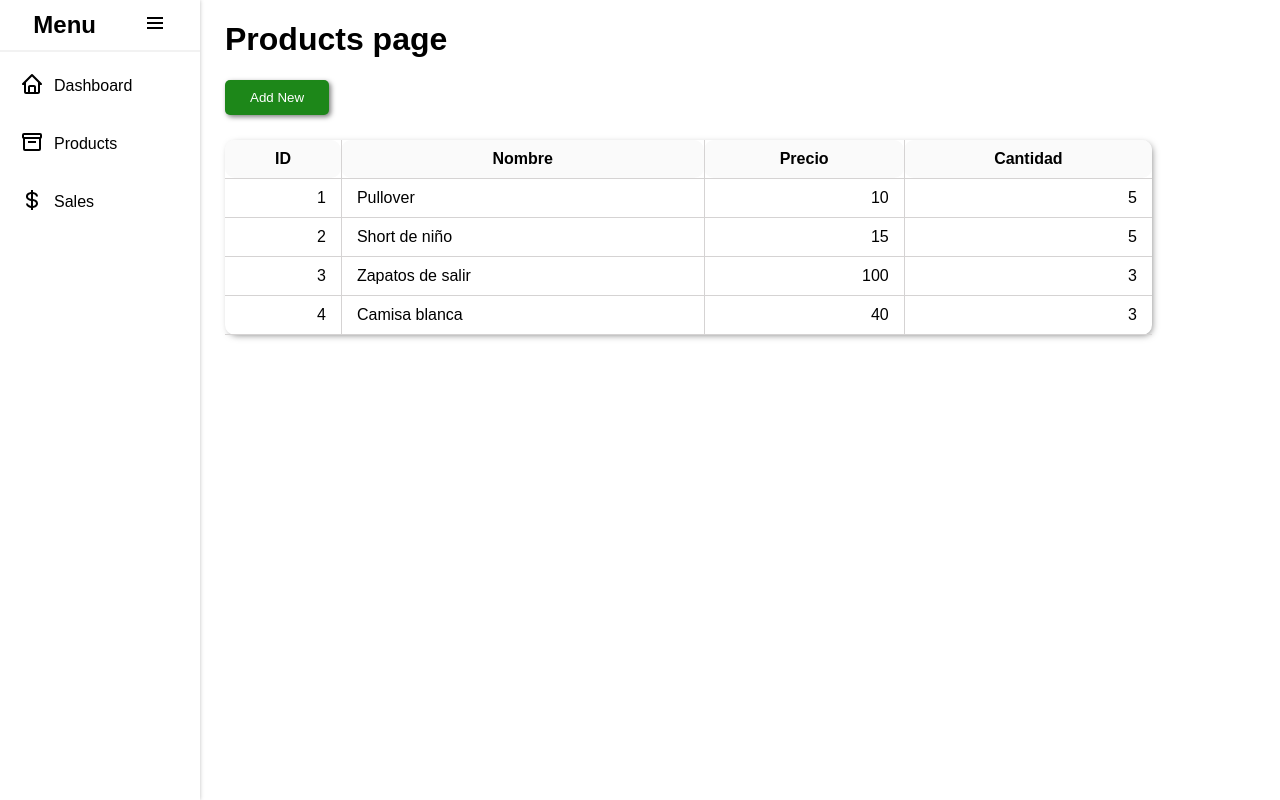
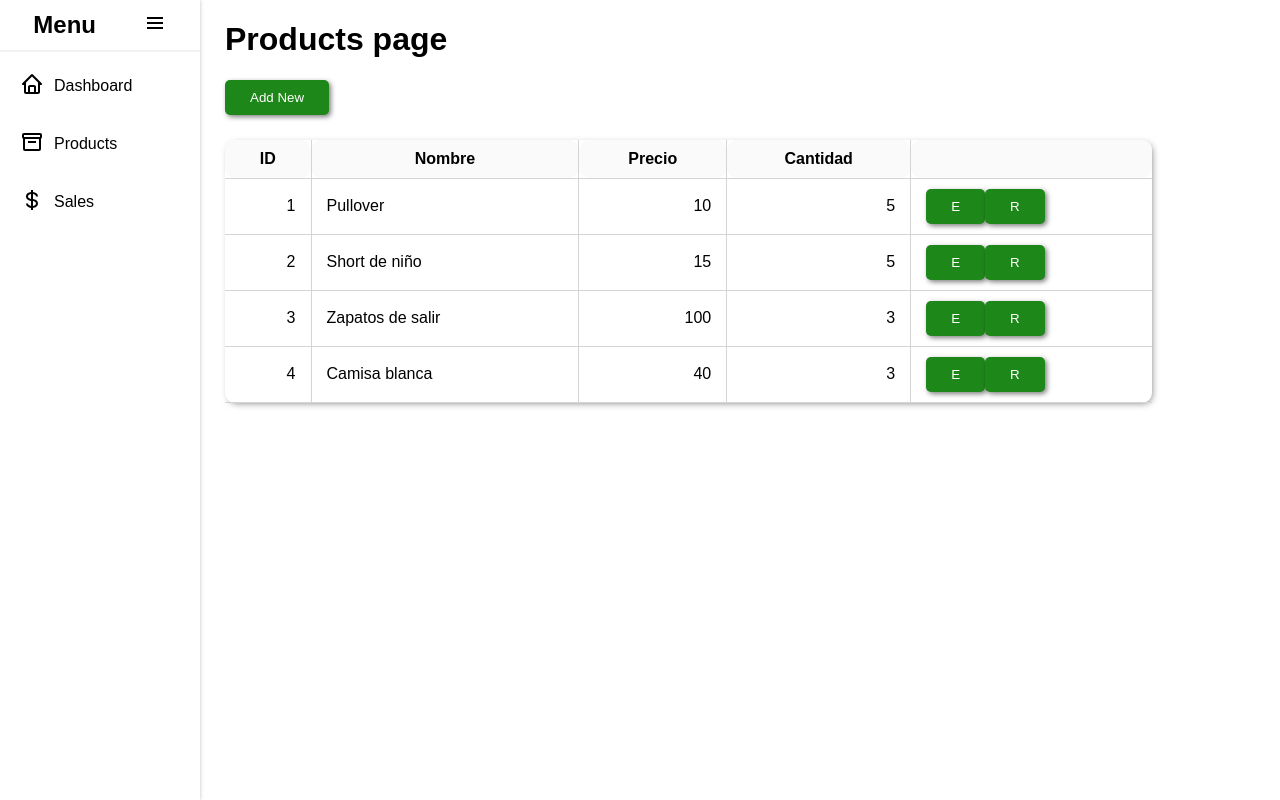
Before and after one commit to danyborroto/ventas-fontend-tyscript, a Next.js app: page /products in a window 1280 px wide. Built offline with nearby package versions, Linux system fonts and the light colour scheme.

Commit message:
add operation cell to table

```diff
--- a/src/components/my-components/table/TableRow.tsx
+++ b/src/components/my-components/table/TableRow.tsx
@@ -1,14 +1,21 @@
 import { Producto } from "@/utils/types"
+import Button from "../button/Button";
 
 interface TablaRowProps {
     data: Record<string, any>[];
 }
 
 const TablaRow: React.FC<TablaRowProps> = ({ data }) => {
+    const cellStyle: React.CSSProperties = {
+        maxWidth: '100px'
+    };
     return (
         <tbody>
             {
                 data.map((item, index) => {
+                    let idItem = 0;
+                    console.log(item['id']);
+
                     return (
                         <tr key={index}>
                             {
@@ -18,11 +25,16 @@ const TablaRow: React.FC<TablaRowProps> = ({ data }) => {
                                     >{value}</td>
                                 ))
                             }
+                            <td style={cellStyle}>
+                                <Button type="success" onCLick={() => console.log(item['id'])
+                                }>E</Button >
+                                <Button type="success" onCLick={() => console.log(item['id'])}>R</Button >
+                            </td>
                         </tr>
                     )
                 })
             }
-        </tbody>
+        </tbody >
     )
 }
 
--- a/src/components/products/TablaProductos.tsx
+++ b/src/components/products/TablaProductos.tsx
@@ -11,7 +11,7 @@ const TablaProductos: React.FC<TablaProductosProps> = ({ data }) => {
     return (
         <Table>
             <TableColumn
-                content={['ID', 'Nombre', 'Precio', 'Cantidad']}>
+                content={['ID', 'Nombre', 'Precio', 'Cantidad', '']}>
             </TableColumn>
             <TableRow data={data} />
         </Table >
--- a/src/utils/types.ts
+++ b/src/utils/types.ts
@@ -2,5 +2,5 @@ export type Producto = {
     id: number,
     name: string,
     price: number,
-    amount: number
+    amount: number,
 }
```
